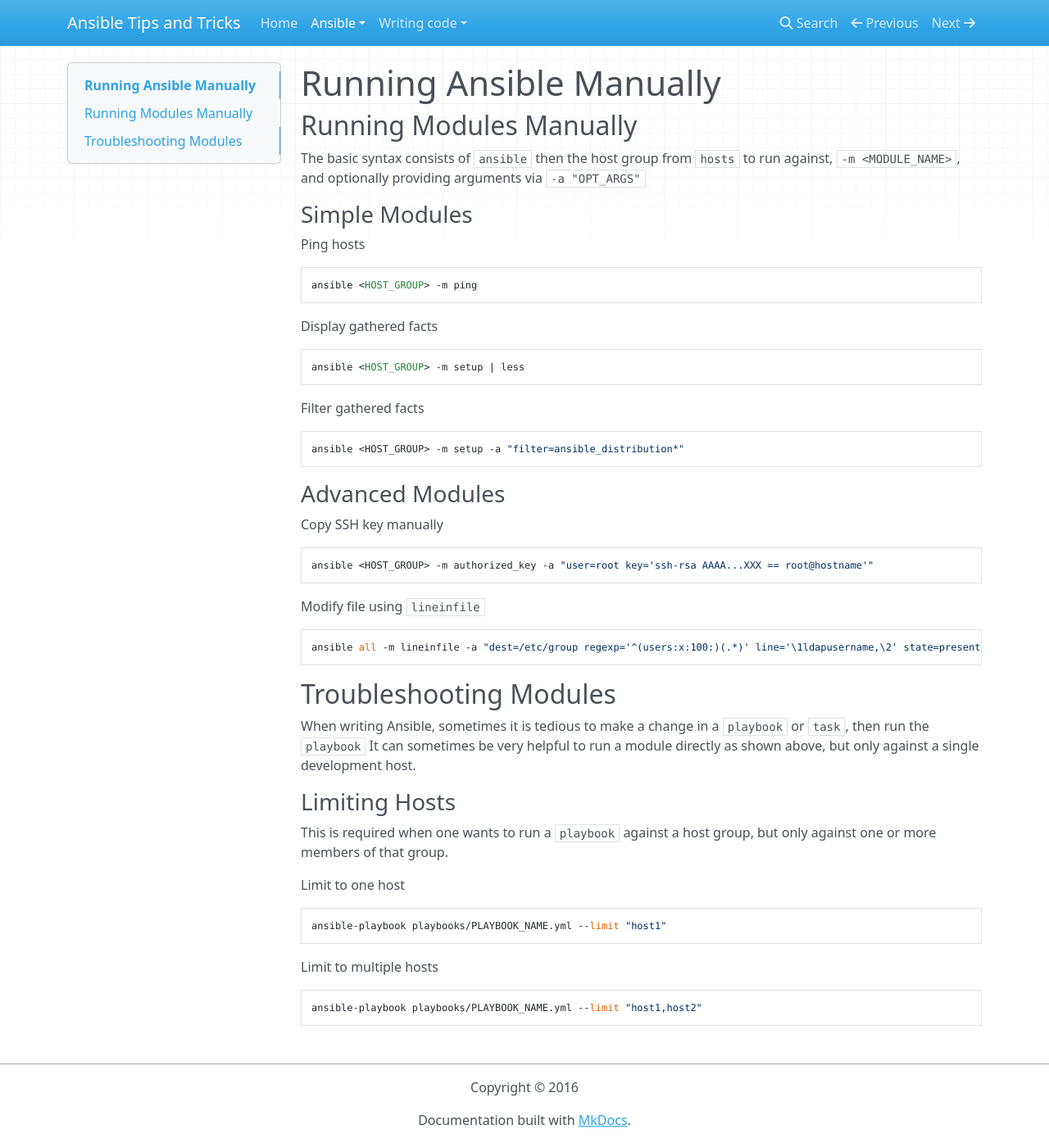
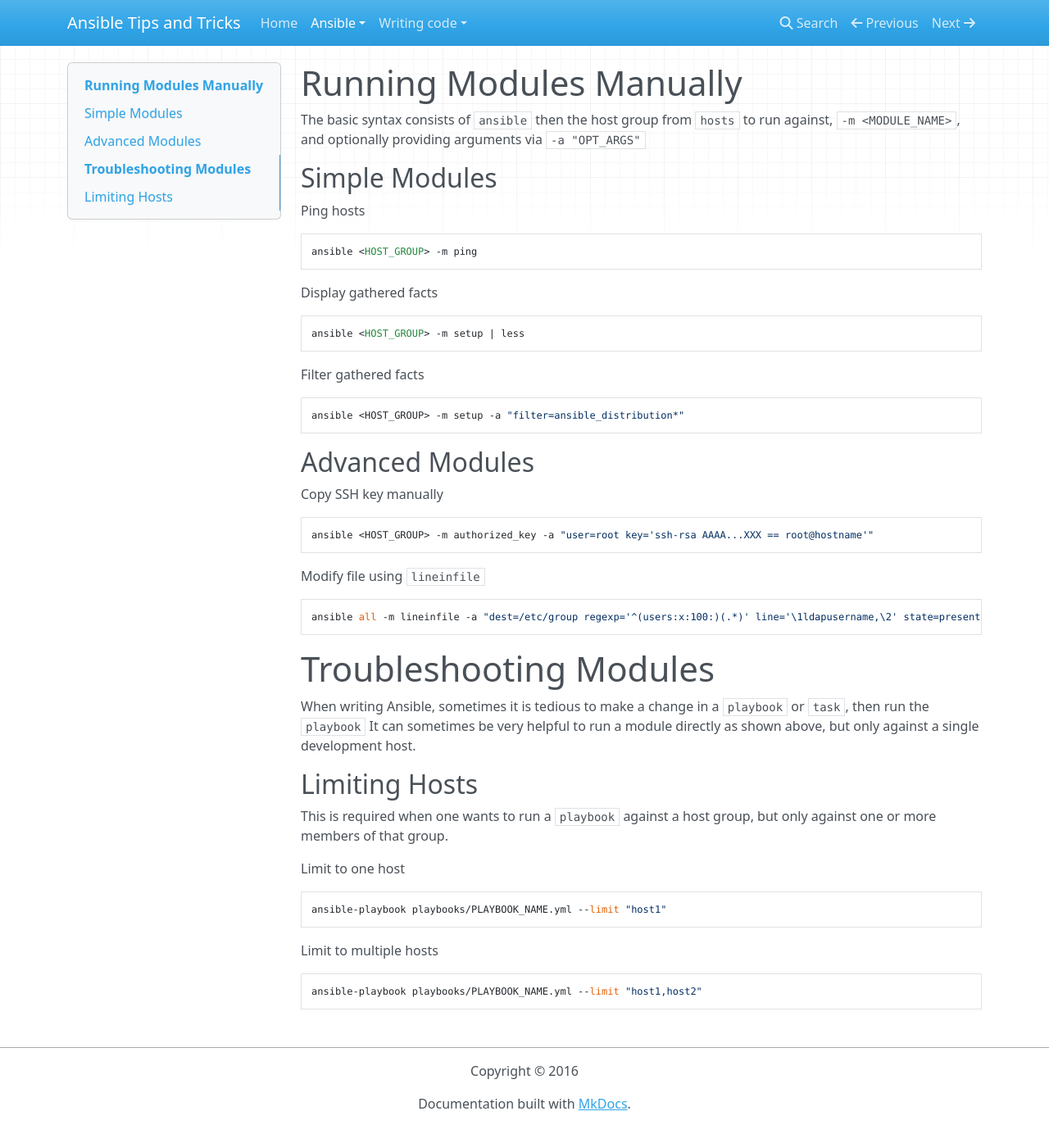
Before and after one commit to nfaction/ansible-tips-and-tricks, an MkDocs documentation site: the page built from docs/ansible/commands.md, in a window 1280 px wide and 1395 px high. Shown: the whole window at 82% size. Built offline with MkDocs 1.6.1, drawn with Linux system fonts in a browser that asks for light colours; nearby versions of some CDN libraries; old or Windows-style settings are respelled for this version of MkDocs.

Commit message:
Cleanup 	modified:   docs/ansible/commands.md

````diff
--- a/docs/ansible/commands.md
+++ b/docs/ansible/commands.md
@@ -1,10 +1,8 @@
-# Running Ansible Manually
-
-## Running Modules Manually
+# Running Modules Manually
 
 The basic syntax consists of `ansible` then the host group from `hosts` to run against, `-m <MODULE_NAME>`, and optionally providing arguments via `-a "OPT_ARGS"`
 
-### Simple Modules
+## Simple Modules
 
 Ping hosts
 
@@ -24,7 +22,7 @@ Filter gathered facts
 ansible <HOST_GROUP> -m setup -a "filter=ansible_distribution*"
 ```
 
-### Advanced Modules
+## Advanced Modules
 
 Copy SSH key manually
 
@@ -38,11 +36,11 @@ Modify file using `lineinfile`
 ansible all -m lineinfile -a "dest=/etc/group regexp='^(users:x:100:)(.*)' line='\1ldapusername,\2' state=present backrefs=yes"
 ```
 
-## Troubleshooting Modules
+# Troubleshooting Modules
 
 When writing Ansible, sometimes it is tedious to make a change in a `playbook` or `task`, then run the `playbook`  It can sometimes be very helpful to run a module directly as shown above, but only against a single development host.
 
-### Limiting Hosts
+## Limiting Hosts
 
 This is required when one wants to run a `playbook` against a host group, but only against one or more members of that group.
 
````
